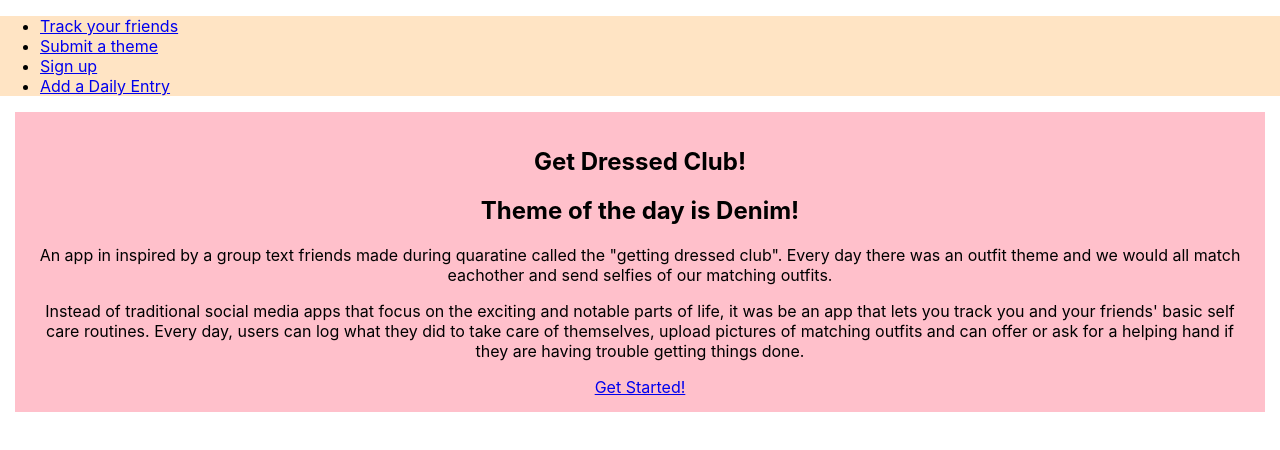
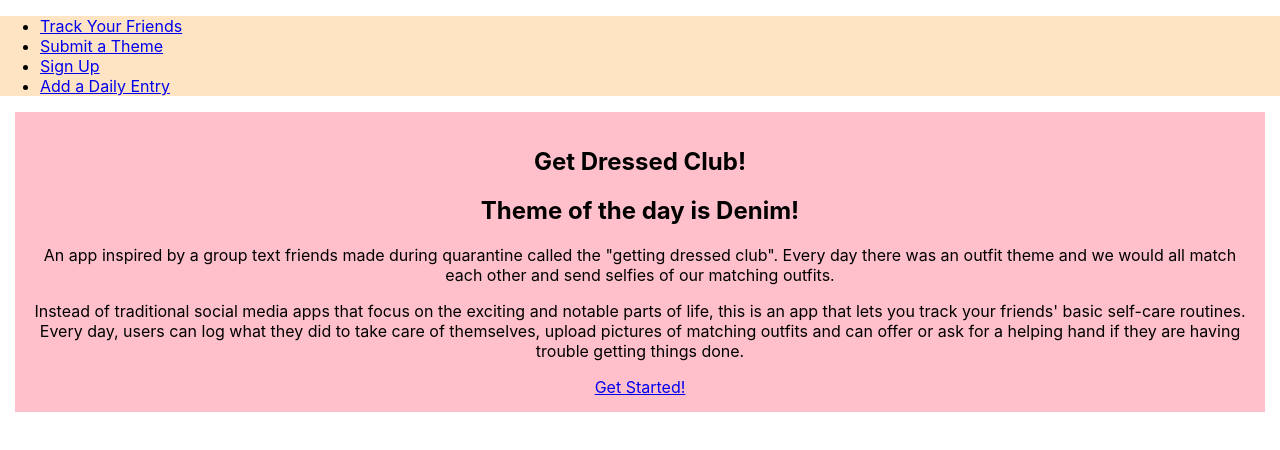
Before and after one commit to rebeccaleighfoster/getdressedclubclient, a React (Create React App) app: page / in a window 1280 px wide. Shown: the top 450 px of the page. Built offline with nearby package versions, Linux system fonts and the light colour scheme.

Commit message:
fixed spelling errors

```diff
--- a/src/LandingPage.js
+++ b/src/LandingPage.js
@@ -41,22 +41,21 @@ export default class LandingPage extends React.Component {
 
             <p>
               {" "}
-                An app in inspired by a group text friends made during quaratine
+              An app inspired by a group text friends made during quarantine
               called the "getting dressed club". Every day there was an outfit
-                theme and we would all match eachother and send selfies of our
+              theme and we would all match each other and send selfies of our
               matching outfits.
             </p>
 
             <p>
               Instead of traditional social media apps that focus on the
-                exciting and notable parts of life, it was be an app that lets
-                you track you and your friends' basic self care routines. Every
-                day, users can log what they did to take care of themselves,
-                upload pictures of matching outfits and can offer or ask for a
-                helping hand if they are having trouble getting things done.
+              exciting and notable parts of life, this is an app that lets you
+              track your friends' basic self-care routines. Every day, users can
+              log what they did to take care of themselves, upload pictures of
+              matching outfits and can offer or ask for a helping hand if they
+              are having trouble getting things done.
             </p>
             <Link to="/signup"> Get Started! </Link>
-
           </div>
         </section>
       </>
--- a/src/components/Nav.js
+++ b/src/components/Nav.js
@@ -14,13 +14,13 @@ export default class Nav extends React.Component {
           <div className="nav">
             <ul>
             <li>
-              <Link to="/Loglist"> Track your friends</Link>
+              <Link to="/Loglist"> Track Your Friends</Link>
             </li>
             <li>
-              <Link to="/Submittheme"> Submit a theme</Link>
+              <Link to="/Submittheme"> Submit a Theme</Link>
             </li>
             <li>
-              <Link to="/Signup"> Sign up </Link>
+              <Link to="/Signup"> Sign Up </Link>
             </li>
             <li>
               <Link to="/Addlog"> Add a Daily Entry
--- a/src/components/Submittheme.js
+++ b/src/components/Submittheme.js
@@ -47,7 +47,7 @@ const SubmitThemeForm = () => (
                 value={values.themename}
                 onChange={handleChange}
                 onBlur={handleBlur}
-                placeholder="Demin"
+                placeholder="Plaid"
                 type="text"
                 name="themename"
                 id="themename"
```
Lines whose indentation alone changed are shown as unchanged.
